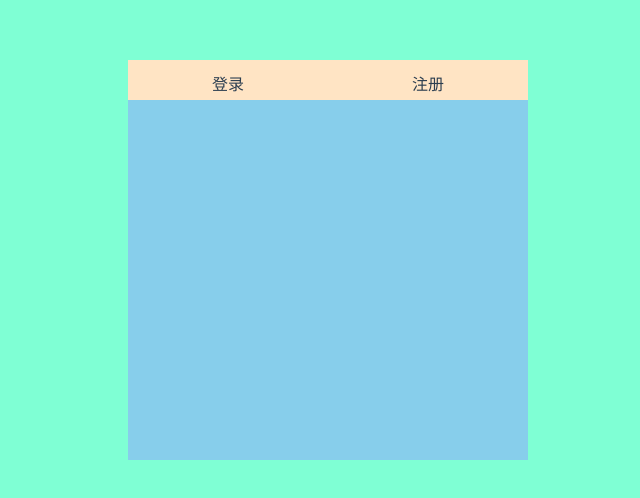
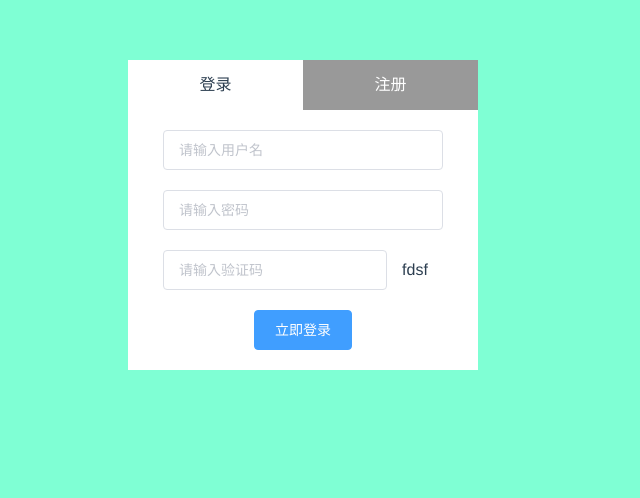
Before and after one commit to JCGG-99977/Blog, a Vue app: page / in a window 1280 px wide. Shown: the part 180-678 px from the top of the page, without its empty margins (640-1280 px from the left). Built offline with nearby package versions, Linux system fonts and the light colour scheme.

Commit message:
登录界面完善

```diff
--- a/package.json
+++ b/package.json
@@ -9,6 +9,7 @@
   },
   "dependencies": {
     "core-js": "^3.6.5",
+    "element-ui": "^2.15.6",
     "vue": "^2.6.11"
   },
   "devDependencies": {
--- a/src/main.js
+++ b/src/main.js
@@ -1,5 +1,9 @@
 import Vue from 'vue'
 import App from './App.vue'
+import ElementUI from 'element-ui';
+import 'element-ui/lib/theme-chalk/index.css';
+
+Vue.use(ElementUI);
 
 Vue.config.productionTip = false
 
--- a/src/views/login.vue
+++ b/src/views/login.vue
@@ -2,11 +2,32 @@
   <div class="login">
     <div class="content">
       <ul>
-              <li>登录</li>
-              <li>注册</li>
+        <li v-for="(item,index) in options" :key="index">{{item.text}}</li>
       </ul>
       <div class="content_bottom">
-
+        <el-input
+          placeholder="请输入用户名"
+          v-model="username"
+          clearable
+          style="margin-top: 20px"
+        >
+        </el-input>
+        <el-input
+          placeholder="请输入密码"
+          v-model="paswd"
+          show-password
+          clearable
+          style="margin-top: 20px;"
+        ></el-input>
+         <el-input
+          placeholder="请输入验证码"
+          v-model="yzm"
+          clearable
+          style="margin-top: 20px;width:80%"
+        >
+        </el-input>
+        <span style="display: inline-block;width:20%;">fdsf</span>
+        <el-button style="margin-top:20px;margin-bottom:20px" type="primary">立即登录</el-button>
       </div>
     </div>
   </div>
@@ -14,48 +35,65 @@
 
 <script>
 export default {
-name:'login',
-data(){
-    return{
+  name: "login",
+  data() {
+    return {
+        options:[{
+            text:'登录',
+            type:0
+        },
+        {
+            text:'注册',
+            type:1
+        }],
+      username: "",
+      paswd: "",
+      yzm:''
+    };
+  },
+  created() {
 
-    }
   },
-created(){},
-methods:{
-
-}
-}
+  mounted(){
+  let ul=document.querySelector('.content ul')
+      ul.childNodes[0].style.backgroundColor="#fff"
+      ul.childNodes[1].style.backgroundColor="#999"
+      ul.childNodes[1].style.color="#fff"
+  },
+  methods: {},
+};
 </script>
 
 <style>
-.login{
+.login {
   width: 100%;
   height: 100%;
   background-color: aquamarine;
   position: relative;
 }
-.content{
-    width: 400px;
-    height: 50%;
-    background-color: azure;
+.content {
+  width: 350px;
+  background-color: #fff;
   position: absolute;
   top: 30%;
   left: 60%;
 }
-.content ul{
-    height: 10%;
+.content ul {
   width: 100%;
   display: flex;
   line-height: 50px;
 }
-.content ul li{
+.content ul li {
   float: left;
   flex: 1;
   background-color: bisque;
 }
-.content_bottom{
-    width: 100%;
-    height: 90%;
-    background-color:skyblue;
+.content ul li:hover{
+    cursor: pointer;
+}
+.content_bottom {
+  width: 80%;
+  margin: 0 auto;
+  /* background-color: skyblue; */
 }
 </style>
```
Also changed, not shown: 1 other file (tests, documents, lock files or other folders). Lines whose indentation alone changed are shown as unchanged.
